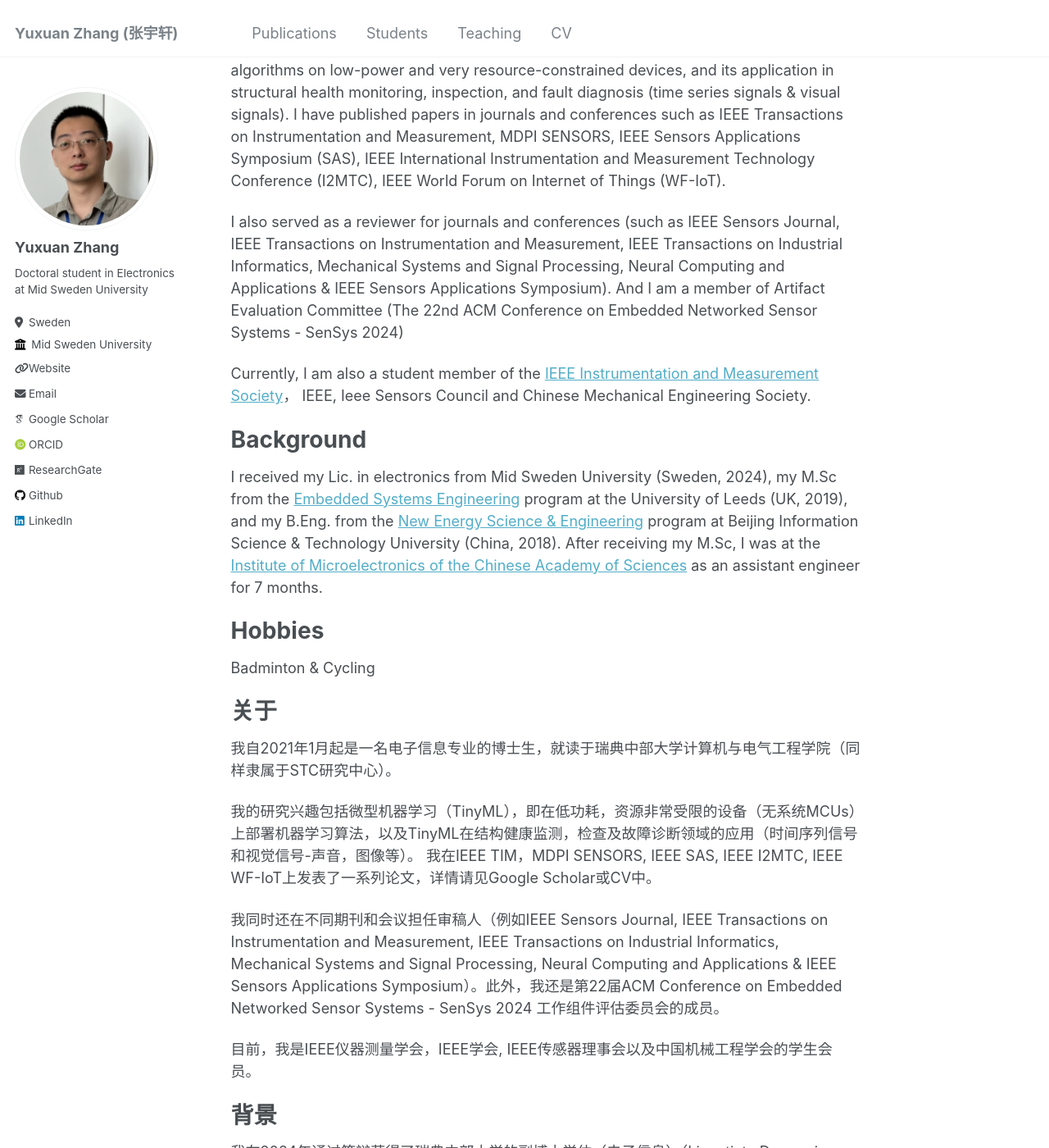
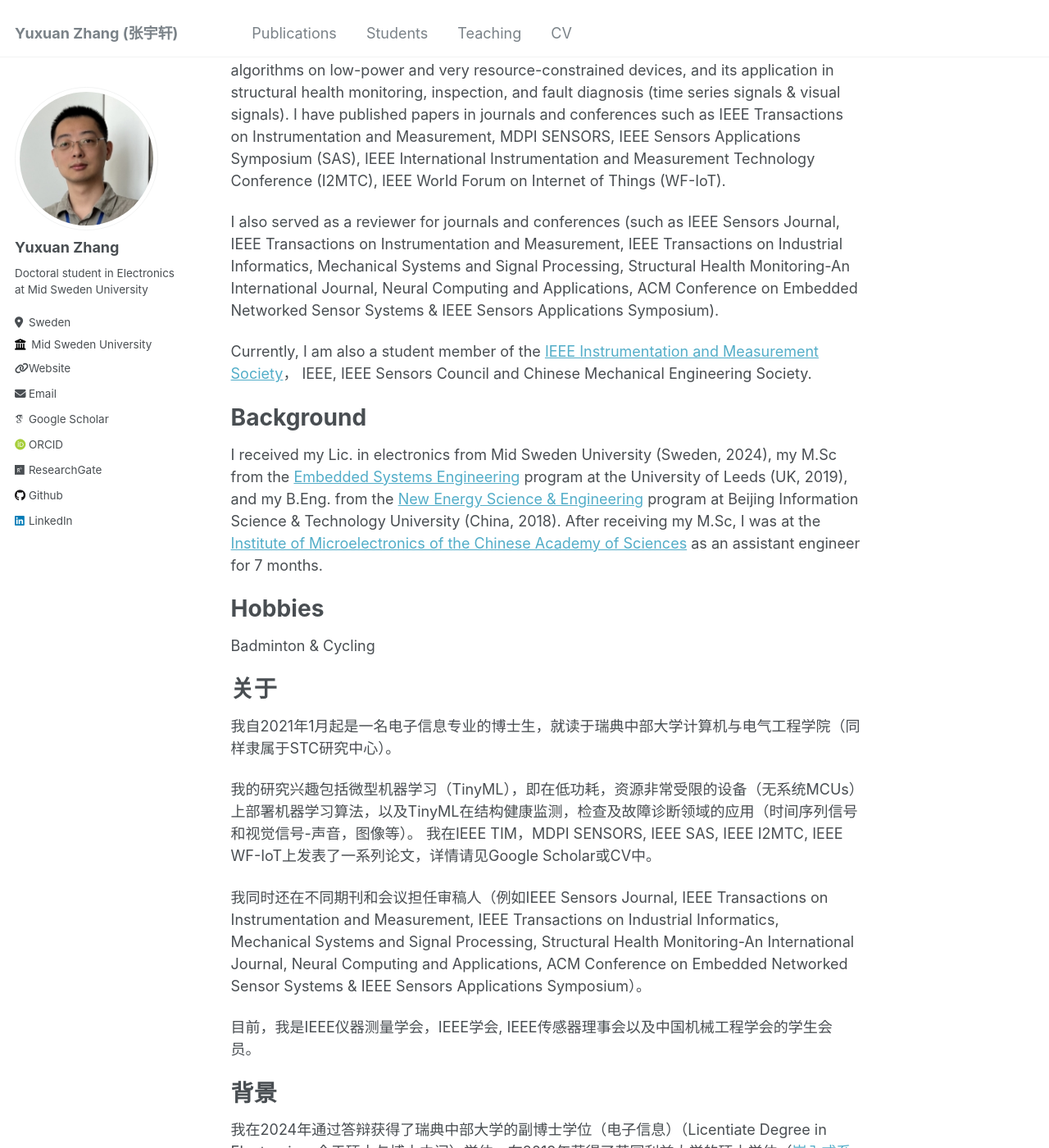
Before and after one commit to YuxuanZhang-96/YuxuanZhang-96.github.io, a Jekyll site: the page built from _pages/about.md, in a window 1280 px wide and 1400 px high, scrolled down 208 px. Shown: the whole window at 82% size. Built offline with Jekyll 4.4.1, drawn with Linux system fonts in a browser that asks for light colours; some web fonts are replaced; some of the changed text lies outside the part shown.

Commit message:
Update about.md

```diff
--- a/_pages/about.md
+++ b/_pages/about.md
@@ -7,14 +7,13 @@ redirect_from:
   - /about.html
 ---
 I am currently a PhD student in Electronics at the
-[Department of Computer and Electrical Engineering](https://www.miun.se/en/meet-mid-sweden-university/Organisation/departments/det/) and [Sensible Things that Communicate (STC) Research Centre](https://www.miun.se/en/Research/research-centers/stc/) at [Mid Sweden University/Mittuniversitetet](https://www.miun.se/en/) (from 2021).
+[Department of Computer and Electrical Engineering](https://www.miun.se/en/meet-mid-sweden-university/Organisation/departments/det/) and [Sensible Things that Communicate (STC) Research Centre](https://www.miun.se/en/Research/research-centers/stc/) at [Mid Sweden University](https://www.miun.se/en/) (from 2021).
 
 My research interests include Tiny Machine Learning, i.e., implementing machine learning algorithms on low-power and very resource-constrained devices, and its application in structural health monitoring, inspection, and fault diagnosis (time series signals & visual signals).  I have published papers in journals and conferences such as IEEE Transactions on Instrumentation and Measurement, MDPI SENSORS, IEEE Sensors Applications Symposium (SAS), IEEE International Instrumentation and Measurement Technology Conference (I2MTC), IEEE World Forum on Internet of Things (WF-IoT).
 
-I also served as a reviewer for journals and conferences (such as IEEE Sensors Journal, IEEE Transactions on Instrumentation and Measurement, IEEE Transactions on Industrial Informatics, Mechanical Systems and Signal Processing, Neural Computing and Applications & IEEE Sensors Applications Symposium). And I am a member of
-Artifact Evaluation Committee (The 22nd ACM Conference on Embedded Networked Sensor Systems - SenSys 2024)
+I also served as a reviewer for journals and conferences (such as IEEE Sensors Journal, IEEE Transactions on Instrumentation and Measurement, IEEE Transactions on Industrial Informatics, Mechanical Systems and Signal Processing, Structural Health Monitoring-An International Journal, Neural Computing and Applications, ACM Conference on Embedded Networked Sensor Systems & IEEE Sensors Applications Symposium).
 
-Currently, I am also a student member of the [IEEE Instrumentation and Measurement Society](https://ieee-ims.org/)， IEEE, Ieee Sensors Council and Chinese Mechanical Engineering Society.
+Currently, I am also a student member of the [IEEE Instrumentation and Measurement Society](https://ieee-ims.org/)， IEEE, IEEE Sensors Council and Chinese Mechanical Engineering Society.
 
 Background
 ======
@@ -32,7 +31,7 @@ Badminton & Cycling
 我的研究兴趣包括微型机器学习（TinyML），即在低功耗，资源非常受限的设备（无系统MCUs）上部署机器学习算法，以及TinyML在结构健康监测，检查及故障诊断领域的应用（时间序列信号和视觉信号-声音，图像等）。
 我在IEEE TIM，MDPI SENSORS, IEEE SAS, IEEE I2MTC, IEEE WF-IoT上发表了一系列论文，详情请见Google Scholar或CV中。
 
-我同时还在不同期刊和会议担任审稿人（例如IEEE Sensors Journal, IEEE Transactions on Instrumentation and Measurement, IEEE Transactions on Industrial Informatics, Mechanical Systems and Signal Processing, Neural Computing and Applications & IEEE Sensors Applications Symposium）。此外，我还是第22届ACM Conference on Embedded Networked Sensor Systems - SenSys 2024 工作组件评估委员会的成员。
+我同时还在不同期刊和会议担任审稿人（例如IEEE Sensors Journal, IEEE Transactions on Instrumentation and Measurement, IEEE Transactions on Industrial Informatics, Mechanical Systems and Signal Processing, Structural Health Monitoring-An International Journal, Neural Computing and Applications, ACM Conference on Embedded Networked Sensor Systems & IEEE Sensors Applications Symposium）。
 
 目前，我是IEEE仪器测量学会，IEEE学会, IEEE传感器理事会以及中国机械工程学会的学生会员。
 
```
